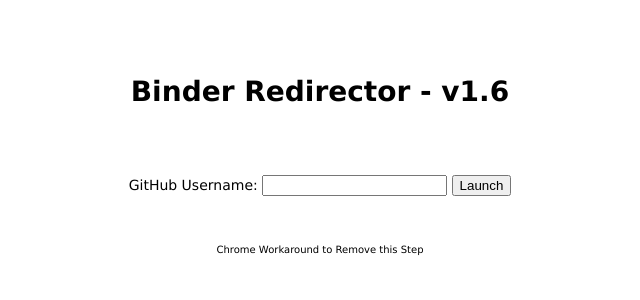
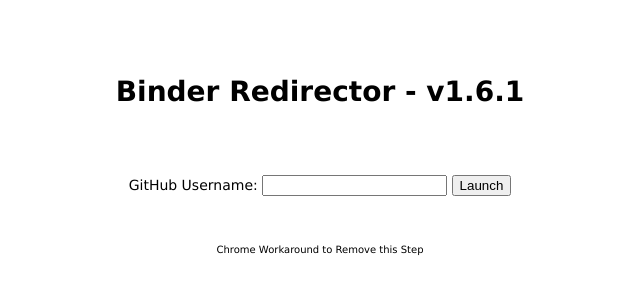
Before and after one commit to MQ-software-carpentry/MQ-software-carpentry.github.io, a Jekyll site: the page binder/index.html, which Jekyll copies as it is, in a window 1280 px wide. Shown: the top 300 px of the page, without its empty margins (320-960 px from the left). Built offline with Jekyll 4.4.1, drawn with Linux system fonts in a browser that asks for light colours.

Commit message:
Update index.html

```diff
--- a/binder/index.html
+++ b/binder/index.html
@@ -9,7 +9,7 @@
 
 <br><br><br>
 
-<h1 style="text-align:center">Binder Redirector - v1.6</h1>
+<h1 style="text-align:center">Binder Redirector - v1.6.1</h1>
 
 <script>
 
```
